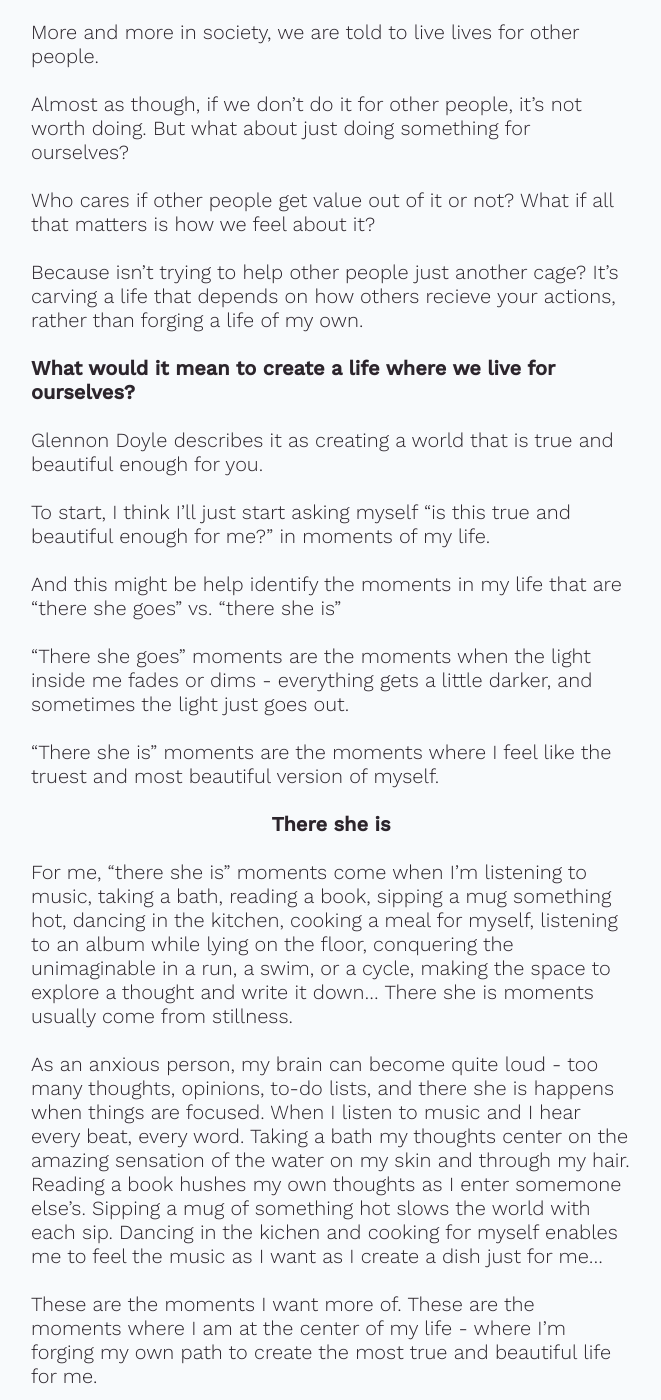
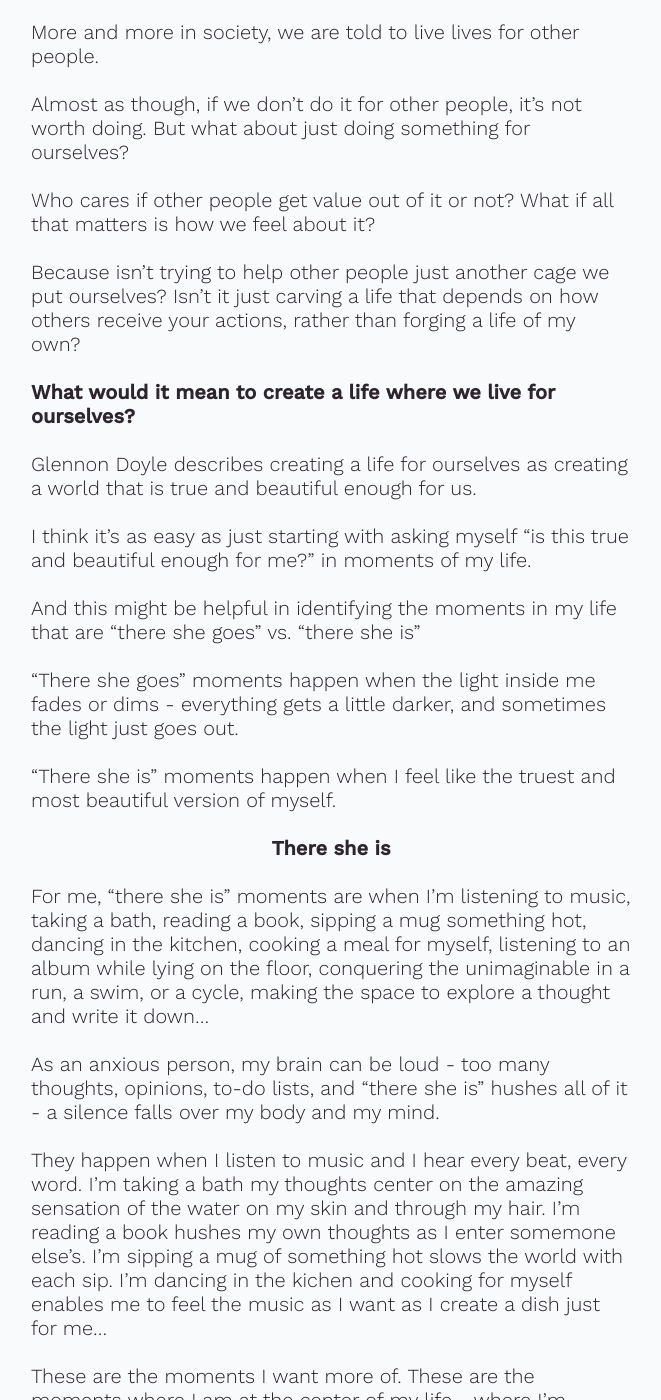
Before and after one commit to shannawn/shannonaw, a Jekyll site: the page built from brain-doodles/true-and-beautiful.md, in a window 1280 px wide and 1400 px high, scrolled down 370 px. Shown: the whole window, without its empty margins (309-970 px from the left). Built offline with Jekyll 4.4.1, drawn with Linux system fonts in a browser that asks for light colours; our own code applies the rules of GitHub Pages for plain Markdown files; some of the changed text lies outside the part shown.

Commit message:
Update true-and-beautiful.md

```diff
--- a/brain-doodles/true-and-beautiful.md
+++ b/brain-doodles/true-and-beautiful.md
@@ -13,31 +13,37 @@ Almost as though, if we don't do it for other people, it's not worth doing. But
 
 Who cares if other people get value out of it or not? What if all that matters is how we feel about it?
 
-Because isn't trying to help other people just another cage? It's carving a life that depends on how others recieve your actions, rather than forging a life of my own.
+Because isn't trying to help other people just another cage we put ourselves? Isn't it just carving a life that depends on how others receive your actions, rather than forging a life of my own?
 
 **What would it mean to create a life where we live for ourselves?**
 
-Glennon Doyle describes it as creating a world that is true and beautiful enough for you.
+Glennon Doyle describes creating a life for ourselves as creating a world that is true and beautiful enough for us.
 
-To start, I think I'll just start asking myself "is this true and beautiful enough for me?" in moments of my life.
+I think it's as easy as just starting with asking myself "is this true and beautiful enough for me?" in moments of my life.
 
-And this might be help identify the moments in my life that are "there she goes" vs. "there she is"
+And this might be helpful in identifying the moments in my life that are "there she goes" vs. "there she is"
 
-"There she goes" moments are the moments when the light inside me fades or dims - everything gets a little darker, and sometimes the light just goes out.
+"There she goes" moments happen when the light inside me fades or dims - everything gets a little darker, and sometimes the light just goes out.
 
-"There she is" moments are the moments where I feel like the truest and most beautiful version of myself.
+"There she is" moments happen when I feel like the truest and most beautiful version of myself.
 
 **There she is**
 
-For me, "there she is" moments come when I'm listening to music, taking a bath,  reading a book, sipping a mug something hot, dancing in the kitchen, cooking a meal for myself, listening to an album while lying on the floor, conquering the unimaginable in a run, a swim, or a cycle, making the space to explore a thought and write it down... There she is moments usually come from stillness.
+For me, "there she is" moments are when I'm listening to music, taking a bath,  reading a book, sipping a mug something hot, dancing in the kitchen, cooking a meal for myself, listening to an album while lying on the floor, conquering the unimaginable in a run, a swim, or a cycle, making the space to explore a thought and write it down...
 
-As an anxious person, my brain can become quite loud - too many thoughts, opinions, to-do lists, and there she is happens when things are focused. When I listen to music and I hear every beat, every word. Taking a bath my thoughts center on the amazing sensation of the water on my skin and through my hair. Reading a book hushes my own thoughts as I enter somemone else's. Sipping a mug of something hot slows the world with each sip. Dancing in the kichen and cooking for myself enables me to feel the music as I want as I create a dish just for me...
+As an anxious person, my brain can be loud - too many thoughts, opinions, to-do lists, and "there she is" hushes all of it - a silence falls over my body and my mind.
+
+They happen when I listen to music and I hear every beat, every word. I'm taking a bath my thoughts center on the amazing sensation of the water on my skin and through my hair. I'm reading a book hushes my own thoughts as I enter somemone else's. I'm sipping a mug of something hot slows the world with each sip. I'm dancing in the kichen and cooking for myself enables me to feel the music as I want as I create a dish just for me...
 
 These are the moments I want more of. These are the moments where I am at the center of my life - where I'm forging my own path to create the most true and beautiful life for me.
 
-**Where is the self?**
+**What's happeing in other moments of my life?**
 
-Am I recognizing the role I played in creating my life?
+So if "there she is" moments happen when I feel like my trustest and most beautiful self, what's happening in other moments of my life?
+
+Where is the self? Where is the truest and most beautiful self?
+
+I think the self is invisible in the other moments.
 
 It's kinda like walking into a room and seeing a floating kettle pouring tea into a cup, a pan frying an egg, and dishes setting the table.
 
@@ -53,11 +59,11 @@ I want to reintroduce the self into my life. I want my own appreciation and reco
 
 Because I'm not only grateful for the life I have today but who and how it was created. And who continues to imagine a true and beautiful life for me and creates it.
 
-And because I don't recognize my role in creating the moments I'm grateful for - the moments that lead to "there she is". I also don't recognize my role in creating "there she goes" momments.
+And because I don't recognize my role in creating the moments I'm grateful for - the moments that lead to "there she is". I also don't recognize my role in creating "there she goes" moments.
 
 **There she goes**
 
-"There she goes" moments are usually moments when I prioritize others' (real or perceieved) expecations over myself. This could just opening to Slack to see if anyone needs anything even if it's after hours. This could be trying to please my parents by compromising my alone time to equal amounts of time with them both. These are moments where I don't recognize my role in creating these scenarios and therefore, forget that I have the power to change them.
+"There she goes" moments happen when I prioritize others' (real or perceieved) expecations over myself. This could just opening to Slack to see if anyone needs anything even if it's after hours. This could be trying to please my parents by compromising my alone time to equal amounts of time with them both. These are moments where I don't recognize my role in creating these scenarios and therefore, forget that I have the power to change them.
 
 Even if I fundamentally know that everything is changing all the time, sometimes I don't feel that way. I don't feel like this can change. And I forget that anything can change if you put in the effort (or at least most things). But changing things can sounds exhausting and scary.
 
```
